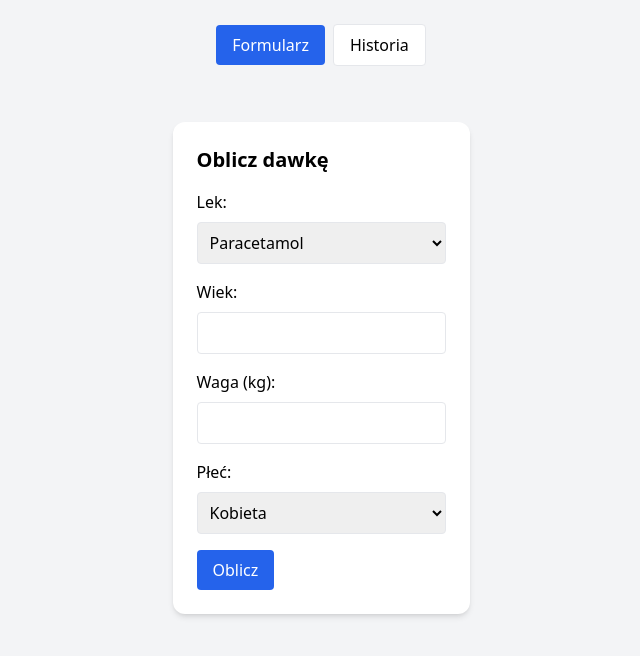
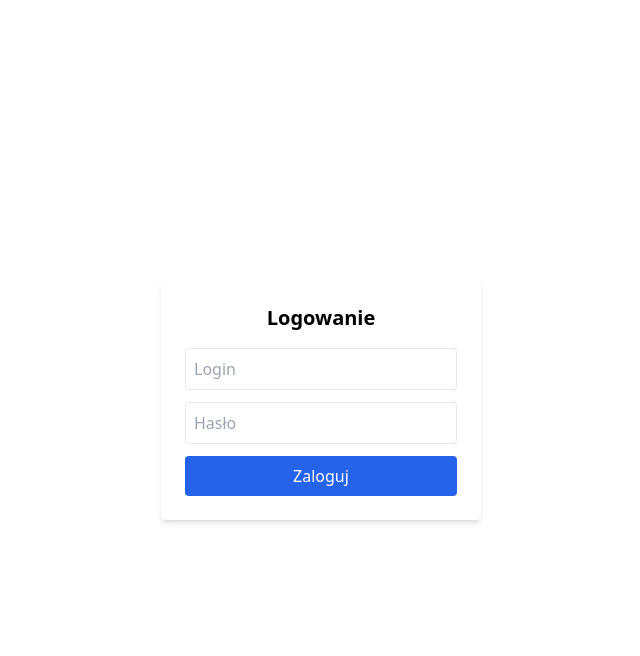
Before and after one commit to zp-wsb/MediDose, a React (Create React App) app in the folder frontend/: page / in a window 1280 px wide. Shown: the top 656 px of the page, without its empty margins (319-959 px from the left). Built offline with nearby package versions, Linux system fonts and the light colour scheme.

Commit message:
💡 Naprawa problemu z białym ekranem przez poprawioną rejestrację Service Workera

```diff
--- a/frontend/package.json
+++ b/frontend/package.json
@@ -2,6 +2,7 @@
   "name": "frontend",
   "version": "0.1.0",
   "private": true,
+  "homepage": "/",
   "dependencies": {
     "@testing-library/dom": "^10.4.0",
     "@testing-library/jest-dom": "^6.6.3",
--- a/frontend/src/App.js
+++ b/frontend/src/App.js
@@ -1,32 +1,47 @@
-import { useState } from "react";
-import DosingForm from "./components/DosingForm";
-import History from "./components/History";
+import React, { useState } from 'react';
+import LoginForm from './components/LoginForm';
+import DosingForm from './components/DosingForm';
+import History from './components/History';
 
 function App() {
-  const [view, setView] = useState("form");
+  const [user, setUser] = useState(() => localStorage.getItem('user'));
+  const [view, setView] = useState('form');
+
+  const handleLogout = () => {
+    localStorage.removeItem('user');
+    setUser(null);
+  };
+
+  if (!user) {
+    return <LoginForm onLogin={setUser} />;
+  }
 
   return (
-    <div className="min-h-screen bg-gray-100 flex flex-col items-center p-6">
-      <div className="mb-6">
+    <div className="min-h-screen bg-gray-100 p-4">
+      <div className="flex justify-between items-center mb-6">
+        <div>
           <button
-          onClick={() => setView("form")}
-          className={`px-4 py-2 mr-2 rounded ${
-            view === "form" ? "bg-blue-600 text-white" : "bg-white border"
-          }`}
+            onClick={() => setView('form')}
+            className={`px-4 py-2 mr-2 rounded ${view === 'form' ? 'bg-blue-600 text-white' : 'bg-gray-200'}`}
           >
             Formularz
           </button>
           <button
-          onClick={() => setView("history")}
-          className={`px-4 py-2 rounded ${
-            view === "history" ? "bg-blue-600 text-white" : "bg-white border"
-          }`}
+            onClick={() => setView('history')}
+            className={`px-4 py-2 rounded ${view === 'history' ? 'bg-blue-600 text-white' : 'bg-gray-200'}`}
           >
             Historia
           </button>
         </div>
+        <div>
+          <span className="mr-4 font-semibold">Zalogowano jako: {user}</span>
+          <button onClick={handleLogout} className="text-red-600 underline">
+            Wyloguj
+          </button>
+        </div>
+      </div>
 
-      {view === "form" ? <DosingForm /> : <History />}
+      {view === 'form' ? <DosingForm /> : <History />}
     </div>
   );
 }
--- /dev/null
+++ b/frontend/src/components/LoginForm.js
@@ -0,0 +1,52 @@
+import React, { useState } from 'react';
+
+const LoginForm = ({ onLogin }) => {
+  const [username, setUsername] = useState('');
+  const [password, setPassword] = useState('');
+  const [error, setError] = useState(null);
+
+  const handleSubmit = async (e) => {
+    e.preventDefault();
+
+    // Na razie logika mockowana
+    if (username === 'admin' && password === '1234') {
+      localStorage.setItem('user', username);
+      onLogin(username);
+    } else {
+      setError('Niepoprawny login lub hasło.');
+    }
+  };
+
+  return (
+    <div className="flex justify-center items-center min-h-screen">
+      <form onSubmit={handleSubmit} className="bg-white p-6 rounded shadow-md w-80">
+        <h2 className="text-xl font-semibold mb-4 text-center">Logowanie</h2>
+        <input
+          type="text"
+          placeholder="Login"
+          className="w-full mb-3 p-2 border rounded"
+          value={username}
+          onChange={(e) => setUsername(e.target.value)}
+          required
+        />
+        <input
+          type="password"
+          placeholder="Hasło"
+          className="w-full mb-3 p-2 border rounded"
+          value={password}
+          onChange={(e) => setPassword(e.target.value)}
+          required
+        />
+        {error && <p className="text-red-600 text-sm mb-2">{error}</p>}
+        <button
+          type="submit"
+          className="bg-blue-600 text-white px-4 py-2 rounded w-full hover:bg-blue-700"
+        >
+          Zaloguj
+        </button>
+      </form>
+    </div>
+  );
+};
+
+export default LoginForm;
--- a/frontend/src/serviceWorkerRegistration.js
+++ b/frontend/src/serviceWorkerRegistration.js
@@ -1,7 +1,14 @@
 export function register() {
   if ('serviceWorker' in navigator) {
+    navigator.serviceWorker.getRegistrations().then(registrations => {
+      for (let registration of registrations) {
+        registration.unregister();
+      }
+    });
+
     window.addEventListener('load', () => {
-      navigator.serviceWorker.register('/service-worker.js')
+      navigator.serviceWorker
+        .register('/service-worker.js')
         .then(registration => {
           console.log('✅ Service Worker zarejestrowany:', registration);
         })
```
Also changed, not shown: 2 other files (tests, documents, lock files or other folders). Lines whose indentation alone changed are shown as unchanged.
